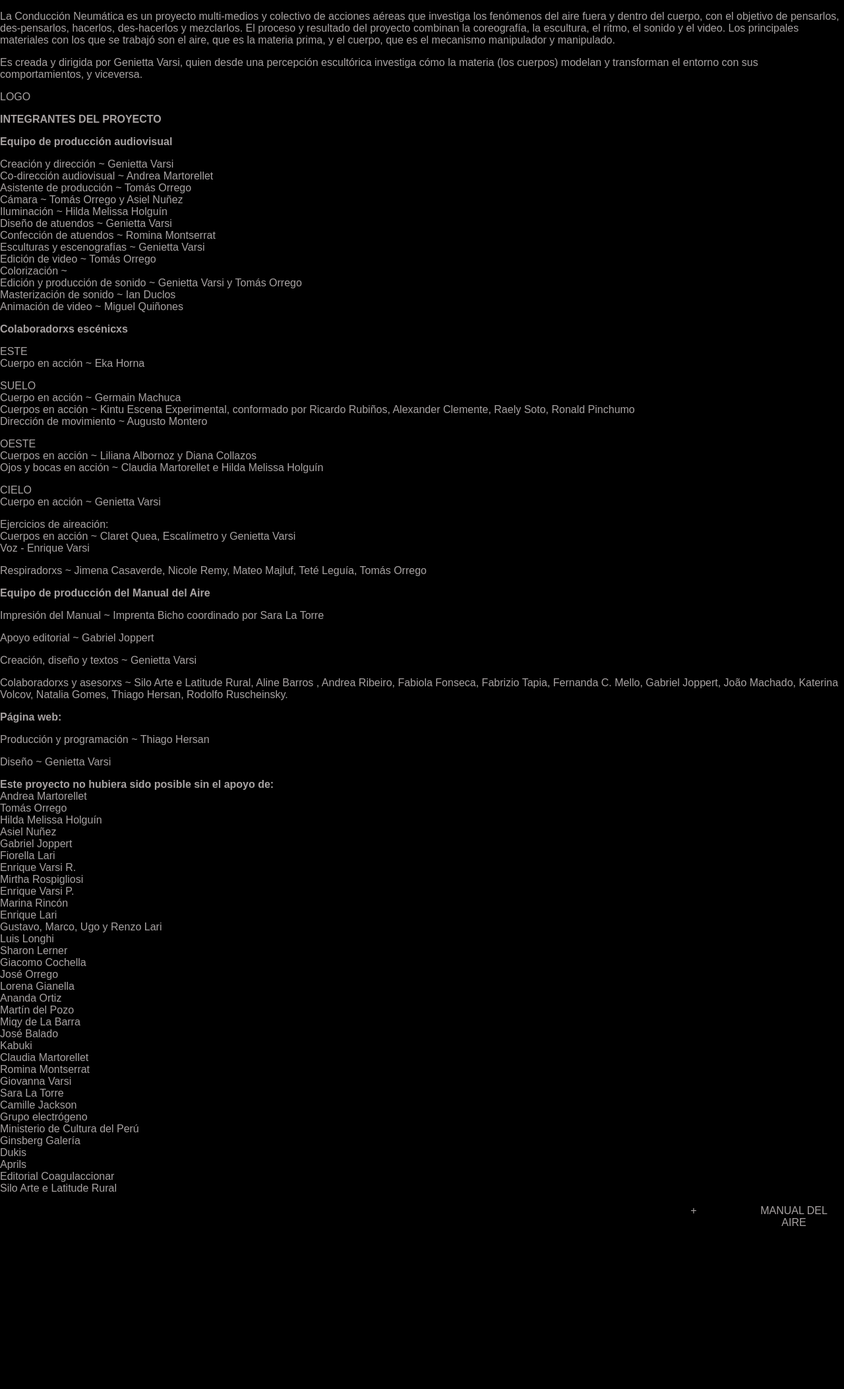
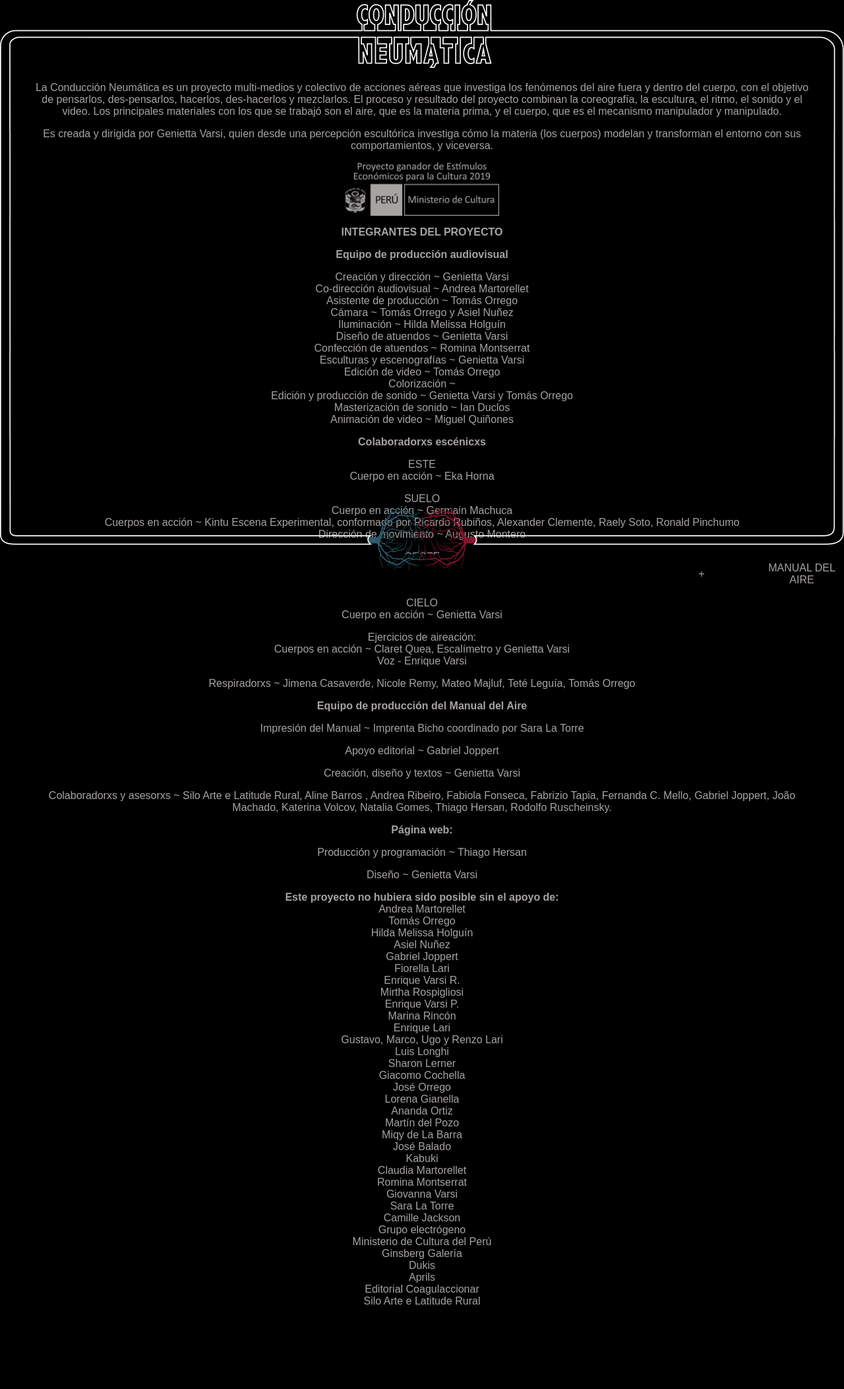
Before and after one commit to conduccionneumatica/conduccionneumatica.github.io, a Jekyll site: the page built from _pages/info.md, in a window 1280 px wide. Shown: the whole page at 66% size. Built offline with Jekyll 4.4.1, drawn with Linux system fonts in a browser that asks for light colours; before the commit the page ends 1862 px from its top, so only the background shows below that.

Commit message:
with frame

```diff
--- /dev/null
+++ b/_includes/frame.html
@@ -0,0 +1,5 @@
+<div class="frame-wrapper">
+  <div class="frame-top"></div>
+  <div class="frame-middle"></div>
+  <div class="frame-bottom"></div>
+</div>
--- a/_layouts/content.html
+++ b/_layouts/content.html
@@ -1,27 +1,31 @@
 <!DOCTYPE html>
+
+{% assign slug = page.permalink | replace:'/','' %}
+
 <html>
   <head>
     {% include head.html %}
   </head>
   <body>
-    <div class="content-wrapper">
+    {% include frame.html %}
+    <div class="page-wrapper {{ slug }}">
       <div class="content-top">
         <div class="video"></div>
         <div class="content-text">
           {{ content }}
         </div>
       </div>
+    </div>
 
-      <div class="content-footer">
-        <div class="content-footer-left {{ page.permalink | replace:'/','' }}">
-          <div class="content-footer-left-title {{ page.permalink | replace:'/','' }}"></div>
-          <div class="content-footer-left-time {{ page.permalink | replace:'/','' }}"></div>
-        </div>
+    <div class="content-footer {{ slug }}">
+      <div class="content-footer-left {{ slug }}">
+        <div class="content-footer-left-title {{ slug }}"></div>
+        <div class="content-footer-left-time {{ slug }}"></div>
+      </div>
 
-        <div class="content-footer-right">
-          <div class="content-footer-right-item plus"></div>
-          <div class="content-footer-right-item manual"></div>
-        </div>
+      <div class="content-footer-right">
+        <a href="{{ site.baseurl}}/info/" class="content-footer-right-item plus"></a>
+        <a href="{{ site.baseurl}}/manual/" class="content-footer-right-item manual"></a>
       </div>
     </div>
   </body>
--- a/_layouts/home.html
+++ b/_layouts/home.html
@@ -4,8 +4,8 @@
     {% include head.html %}
   </head>
   <body>
-    <div class="home-wrapper">
-      hello
+    {% include frame.html %}
+    <div class="page-wrapper">
     </div>
   </body>
 </html>
--- a/_pages/info.md
+++ b/_pages/info.md
@@ -7,7 +7,7 @@ La Conducción Neumática es un proyecto multi-medios y colectivo de acciones a
 
 Es creada y dirigida por Genietta Varsi, quien desde una percepción escultórica investiga cómo la materia (los cuerpos) modelan y transforman el entorno con sus comportamientos, y viceversa.
 
-<div class="logo">LOGO</div>
+<div class="logo-mincul-wrapper"><div class="logo-mincul"></div></div>
 
 **INTEGRANTES DEL PROYECTO**
 
--- a/css/main.scss
+++ b/css/main.scss
@@ -9,6 +9,7 @@ html {
   font-size: $FONT-SIZE-DESKTOP;
   margin: 0;
   padding: 0;
+  box-sizing: border-box;
 
   @include media-query(MOBILE) {
     font-size: $FONT-SIZE-MOBILE;
@@ -16,14 +17,13 @@ html {
 }
 
 body {
-  position: relative;
   margin: 0 auto;
   padding: 0;
-  width: 100%;
   background-color: $COLOR-BACKGROUND-DARK;
   color: $COLOR-TEXT;
   font-family: $FONT-TEXT;
   font-weight: 300;
+  box-sizing: border-box;
 }
 
 strong { font-weight: bold; }
@@ -45,23 +45,56 @@ a {
   }
 }
 
-.home-wrapper {
+.page-wrapper {
   width: 100vw;
-  height: 100vh;
+  min-height: 100vh;
+  border: 0;
+  padding: 12vh 4vw 12vh;
   background-color: $COLOR-BACKGROUND-DARK;
+  box-sizing: border-box;
+  text-align: center;
+
+  &.manual {
+    background-color: $COLOR-BACKGROUND-LIGHT;
+    color: $COLOR-BACKGROUND-DARK;
+    a { color: $COLOR-BACKGROUND-DARK; }
+  }
+
+  .logo-mincul-wrapper {
+    width: 20%;
+    margin: 0 auto;
+
+    .logo-mincul {
+      width: 100%;
+      padding-bottom: 34.6%;
+      background-repeat: no-repeat;
+      background-position: center center;
+      background-size: contain;
+      background-image: url({{ site.baseurl }}/images/logoMINCUL.png);
+    }
+  }
 }
 
-
-
 .content-footer {
+  position: fixed;
+  bottom: 0;
   display: flex;
   flex-direction: row;
   width: 100%;
+  padding: 12px 0;
+  background-color: $COLOR-BACKGROUND-DARK;
+
+  &.manual {
+    background-color: $COLOR-BACKGROUND-LIGHT;
+    color: $COLOR-BACKGROUND-DARK;
+    a { color: $COLOR-BACKGROUND-DARK; }
+  }
 
   .content-footer-left {
     display: flex;
     flex-direction: row;
     justify-content: flex-start;
+    align-items: center;
     width: 50%;
 
     &.info {
@@ -72,8 +105,11 @@ a {
     }
 
     .content-footer-left-title {
-      padding: 0 12px;
+      padding: 0;
+      padding-right: 12px;
       text-transform: uppercase;
+      font-weight: bold;
+
       &.este::before { content: "este"; }
       &.oeste::before { content: "oeste"; }
       &.cielo::before { content: "cielo"; }
@@ -81,7 +117,8 @@ a {
     }
 
     .content-footer-left-time {
-      padding: 0 12px;
+      padding: 0;
+      padding-left: 12px;
       &.este::before { content: "abierto de 04:00 a 10:00 GMT-5"; }
       &.oeste::before { content: "abierto de 16:00 a 22:00 GMT-5"; }
       &.cielo::before { content: "abierto de 22:00 a 04:00 GMT-5"; }
@@ -97,8 +134,13 @@ a {
 
     .content-footer-right-item {
       width: 20%;
-      padding: 0 12px;
+      padding: 0;
+      display: flex;
+      flex-direction: row;
       text-align: center;
+      justify-content: center;
+      align-items: center;
+      cursor: pointer;
 
       &.plus::before { content: "+"; }
       &.plus:hover::before { content: "información & créditos"; }
@@ -113,5 +155,49 @@ a {
         text-transform: none;
       }
     }
+
+    .content-footer-right-item + .content-footer-right-item {
+      padding-left: 24px;
+    }
   }
 }
+
+.frame-wrapper {
+  width: 100vw;
+  height: 96vh;
+  display: flex;
+  flex-direction: column;
+  position: fixed;
+  top: 0;
+  z-index: 4;
+  pointer-events: none;
+
+  .frame-top {
+    top: 0;
+    width: 100%;
+    padding-bottom: 15.625%;
+    background-repeat: no-repeat;
+    background-position: top center;
+    background-size: 100%;
+    background-image: url({{ site.baseurl }}/images/frame-top.png);
+  }
+
+  .frame-middle {
+    width: 100%;
+    flex: 1;
+    background-repeat: repeat-y;
+    background-position: center;
+    background-size: 100%;
+    background-image: url({{ site.baseurl }}/images/frame-middle.png);
+  }
+
+  .frame-bottom {
+    bottom: 0;
+    width: 100%;
+    padding-bottom: 15.625%;
+    background-repeat: no-repeat;
+    background-position: bottom center;
+    background-size: 100%;
+    background-image: url({{ site.baseurl }}/images/frame-bottom.png);
+  }
+}
```
Also changed, not shown: _pages/manual.md (added, +16 -0 lines), images/frame-bottom.png (added), images/frame-middle.png (added), images/frame-top.png (added), images/frame.png (added), images/logoMINCUL-w.png (added), images/logoMINCUL.png.
